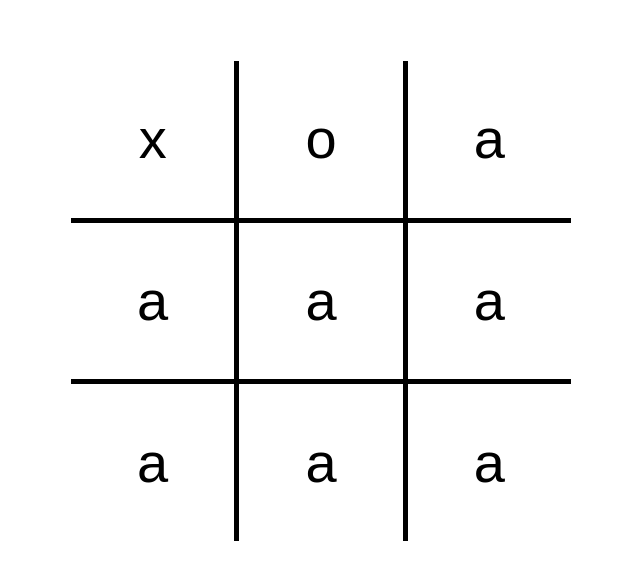
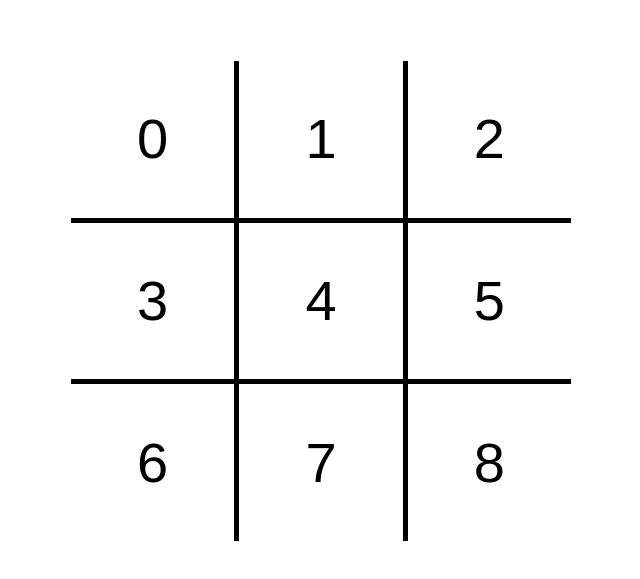
Before and after one commit to cmendez20/tic-tac-toe, a plain HTML site: page index.html in a window 1280 px wide. Shown: the part 179-758 px from the top of the page, without its empty margins (319-959 px from the left). Drawn offline with Linux system fonts and the light colour scheme.

Commit message:
Setup gameboard object with array

```diff
--- a/index.html
+++ b/index.html
@@ -12,8 +12,8 @@
     <main>
       <h1>Tic-Tac-Toe</h1>
       <section id="gameboard">
-        <div class="cell">x</div>
-        <div class="cell">o</div>
+        <div class="cell">a</div>
+        <div class="cell">a</div>
         <div class="cell">a</div>
         <div class="cell">a</div>
         <div class="cell">a</div>
--- a/script.js
+++ b/script.js
@@ -1,12 +1,41 @@
+const cells = Array.from(document.querySelectorAll('.cell'));
+
 const gameboard = (() => {
-  const gameboard = [
-    [x, o, x],
-    [o, x, o],
-    [x, o, x],
-  ];
+  const gameboard = ['0', '1', '2', '3', '4', '5', '6', '7', '8'];
+  // HORIZONTAL WINS
+  // 0, 1, 2
+  // gameboard.gameboard[0], gameboard.gameboard[1], gameboard.gameboard[2] === val, val, val
+  // 3, 4, 5
+  // 6, 7, 8
+
+  // VERTICAL WINS
+  // 0, 3, 6
+  // 1, 4, 7
+  // 2, 5, 8
+
+  // DIAGONAL WINS
+  // 0, 4, 8
+  // 2, 4, 6
+
+  // const gameboard = ['', '', '', '', '', '', '', '', ''];
+  return { gameboard };
 })();
 
 const player = name => {
   const sayName = () => console.log(`my name is ${name}`);
   return { sayName };
 };
+
+cells.forEach((cell, i) => {
+  cell.textContent = gameboard.gameboard[i];
+});
+
+const checkIfTaken = function (e) {
+  return e.currentTarget.textContent.length > 0;
+};
+
+const handleClick = function (e) {
+  if (!checkIfTaken(e)) e.currentTarget.textContent = 'P';
+};
+
+cells.forEach(cell => cell.addEventListener('click', handleClick));
```
